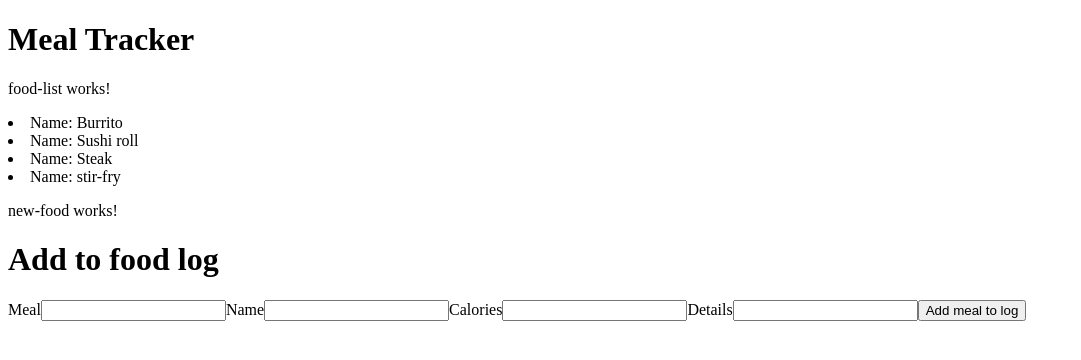
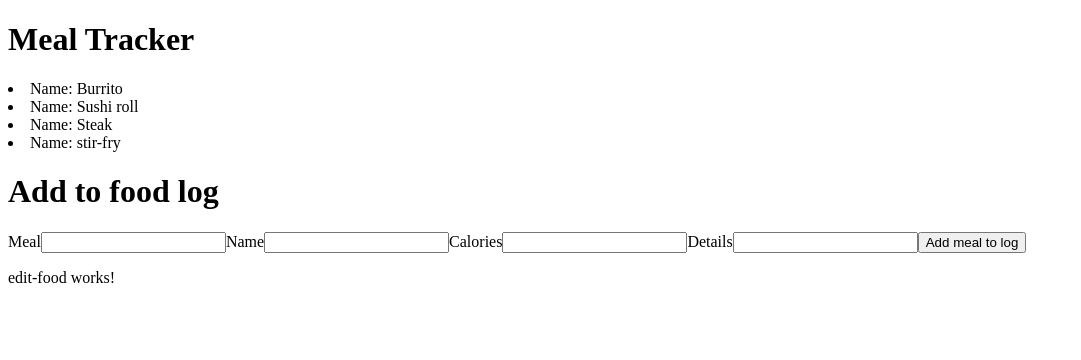
Before and after one commit to sleahy115/meal-tracker-js, an Angular app: page / in a window 1280 px wide. Shown: the top 360 px of the page, without its empty margins (0-1081 px from the left). Built offline with nearby package versions, Linux system fonts and the light colour scheme.

Commit message:
create edit-food component with form, editFood function, and show/hide edit form

```diff
--- a/src/app/app.component.html
+++ b/src/app/app.component.html
@@ -1,4 +1,5 @@
 <h1>{{title}}</h1>
 
-<app-food-list [childFoodList]="masterFoodList"></app-food-list>
+<app-food-list [childFoodList]="masterFoodList" (clickSender)="editFood($event)"></app-food-list>
 <app-new-food (newFoodSender)="addFood($event)"></app-new-food>
+<app-edit-food [childSelectedFood]="selectedFood" (doneButtonClickedSender)="finishedEditing()"></app-edit-food>
--- a/src/app/app.component.ts
+++ b/src/app/app.component.ts
@@ -8,6 +8,7 @@ import { Food } from './food.model';
 })
 export class AppComponent {
   title = 'Meal Tracker';
+  selectedFood = null;
 
   masterFoodList: Food[] = [
     new Food('Breakfast','Burrito', 300, 'Eggs, ham, hot sauce'),
@@ -19,4 +20,12 @@ export class AppComponent {
   addFood(newFoodFromChild: Food) {
     this.masterFoodList.push(newFoodFromChild);
   }
+
+  editFood(clickedFood) {
+    this.selectedFood = clickedFood;
+  }
+
+  finishedEditing() {
+    this.selectedFood = null;
+  }
 }
--- a/src/app/app.module.ts
+++ b/src/app/app.module.ts
@@ -6,12 +6,14 @@ import { HttpModule } from '@angular/http';
 import { AppComponent } from './app.component';
 import { FoodListComponent } from './food-list/food-list.component';
 import { NewFoodComponent } from './new-food/new-food.component';
+import { EditFoodComponent } from './edit-food/edit-food.component';
 
 @NgModule({
   declarations: [
     AppComponent,
     FoodListComponent,
-    NewFoodComponent
+    NewFoodComponent,
+    EditFoodComponent
   ],
   imports: [
     BrowserModule,
--- /dev/null
+++ b/src/app/edit-food/edit-food.component.html
@@ -0,0 +1,15 @@
+<p>edit-food works!</p>
+
+<div class="container" *ngIf="childSelectedFood">
+<h1>Edit {{childSelectedFood}}</h1>
+  <label>Meal</label>
+  <input [(ngModel)]="childSelectedFood.meal" class="form-control">
+  <label>Name</label>
+  <input [(ngModel)]="childSelectedFood.name" class="form-control">
+  <label>Calories</label>
+  <input [(ngModel)]="childSelectedFood.calories" class="form-control">
+  <label>Details</label>
+  <input [(ngModel)]="childSelectedFood.details" class="form-control">
+
+  <button (click)="doneButtonClicked()">Done</button>
+</div>
--- /dev/null
+++ b/src/app/edit-food/edit-food.component.ts
@@ -0,0 +1,23 @@
+import { Component, OnInit, Input, Output, EventEmitter } from '@angular/core';
+import { Food } from '../food.model';
+
+@Component({
+  selector: 'app-edit-food',
+  templateUrl: './edit-food.component.html',
+  styleUrls: ['./edit-food.component.css']
+})
+export class EditFoodComponent implements OnInit {
+  @Input() childSelectedFood: Food;
+  @Output() doneButtonClickedSender = new EventEmitter();
+
+  doneButtonClicked() {
+    this.doneButtonClickedSender.emit();
+  }
+
+
+  constructor() { }
+
+  ngOnInit() {
+  }
+
+}
--- a/src/app/food-list/food-list.component.html
+++ b/src/app/food-list/food-list.component.html
@@ -1,5 +1,4 @@
-<p>food-list works!</p>
-
+<div class="container">
   <li *ngFor="let currentFood of childFoodList" class="panel-heading" (click)="showFoodDetails(currentFood)">Name:&nbsp;{{currentFood.name}}</li>
 
   <div class="well" *ngIf="showDetails">
@@ -8,4 +7,6 @@
     <p>{{showDetails.calories}}</p>
     <p>{{showDetails.details}}</p>
     <button (click)="hideFoodDetails()">Hide</button>
+    <button (click)="editButtonHasBeenClicked(showDetails)">Edit</button>
   </div>
+</div>
--- a/src/app/food-list/food-list.component.ts
+++ b/src/app/food-list/food-list.component.ts
@@ -7,10 +7,11 @@ import { Food } from '../food.model';
   styleUrls: ['./food-list.component.css']
 })
 export class FoodListComponent implements OnInit {
-  @Input() childFoodList: Food[];
+  @Input() childFoodList:Food[];
   @Output() clickSender = new EventEmitter();
 
-  showDetails = null;
+  showDetails: Food = null;
+  selectedFood: Food = null;
 
   showFoodDetails(currentFood) {
     this.showDetails = currentFood;
@@ -18,6 +19,9 @@ export class FoodListComponent implements OnInit {
 
   hideFoodDetails(currentFood) {
     this.showDetails = null;
+  }
+  editButtonHasBeenClicked(foodToEdit: Food) {
+    this.clickSender.emit(foodToEdit);
   }
 
 
--- a/src/app/new-food/new-food.component.html
+++ b/src/app/new-food/new-food.component.html
@@ -1,4 +1,3 @@
-<p> new-food works! </p>
 <div class="container">
 <h1>Add to food log</h1>
   <label>Meal</label>
```
Also changed, not shown: src/app/edit-food/edit-food.component.css (added). Lines whose indentation alone changed are shown as unchanged.
